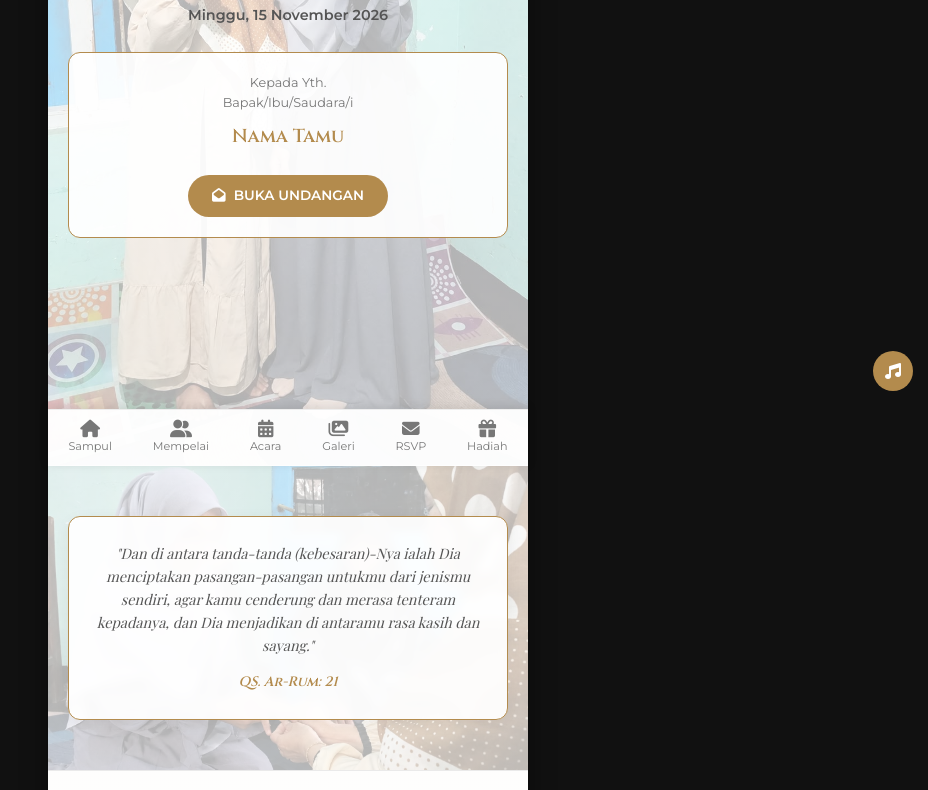
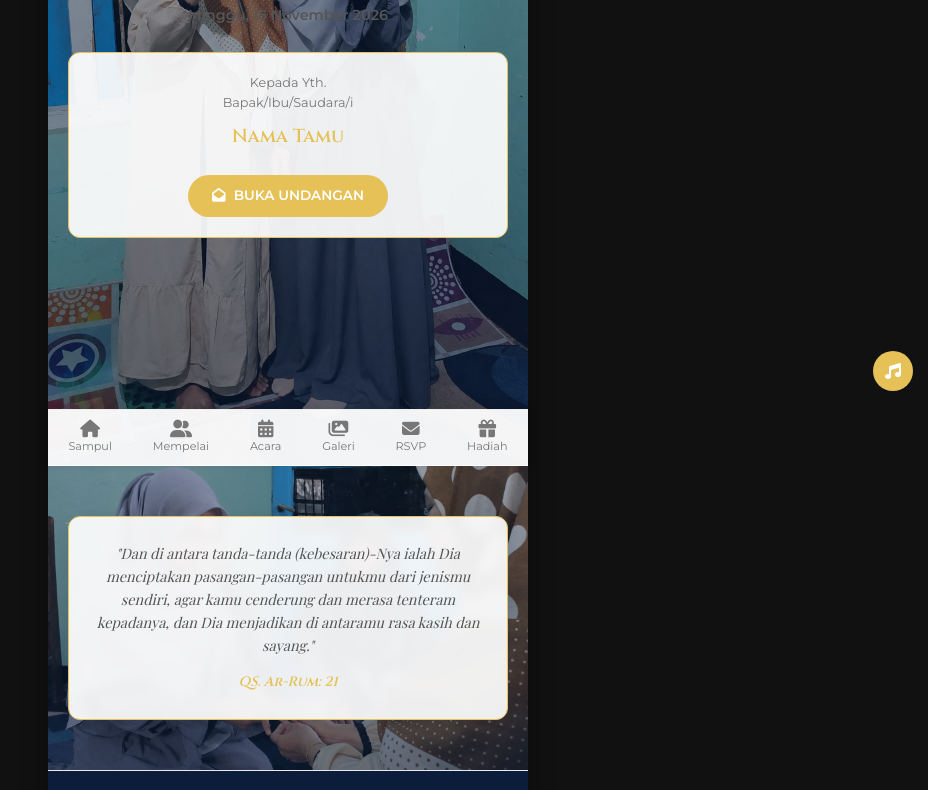
Before and after one commit to fuadabdrs29-ops/undangan, a plain HTML site: page index.html in a window 1280 px wide. Shown: the part 334-1124 px from the top of the page, without its empty margins (352-1280 px from the left). Drawn offline with nearby package versions, Linux system fonts and the light colour scheme; a web font is replaced by a local one.

Commit message:
Update index.html

```diff
--- a/index.html
+++ b/index.html
@@ -13,15 +13,14 @@
 
     <style>
         :root {
-            --bg-color: #fcfbf9;
-            --card-bg: #ffffff;
-            --text-dark: #2c3e50;
-            --text-gold: #b38b4d;
+            --bg-color: #0b1d3a;          /* Biru gelap (Navy) menyesuaikan background */
+            --card-bg: rgba(15, 30, 58, 0.85); /* Kartu semi-transparan biru gelap */
+            --text-dark: #f0f4f8;         /* Teks utama berwarna putih agak krem agar tidak silau */
+            --text-gold: #e5c158;         /* Warna emas elegan menyesuaikan ornamen awan */
             --font-serif: 'Playfair Display', serif;
             --font-title: 'Cinzel', serif;
             --font-sans: 'Montserrat', sans-serif;
         }
-
         * { margin: 0; padding: 0; box-sizing: border-box; scroll-behavior: smooth; }
         body { font-family: var(--font-sans); background-color: #111; color: var(--text-dark); text-align: center; line-height: 1.6; }
 
@@ -453,7 +452,7 @@
             const applyBg = (id, file) => {
                 const el = document.getElementById(id);
                 if(el && file) {
-                    el.style.backgroundImage = `linear-gradient(rgba(255,255,255,0.7), rgba(255,255,255,0.7)), url('${file}')`;
+                    el.style.backgroundImage = `linear-gradient(rgba(11, 29, 58, 0.4), rgba(11, 29, 58, 0.6)), url('${file}')`;
                 }
             };
 
```
